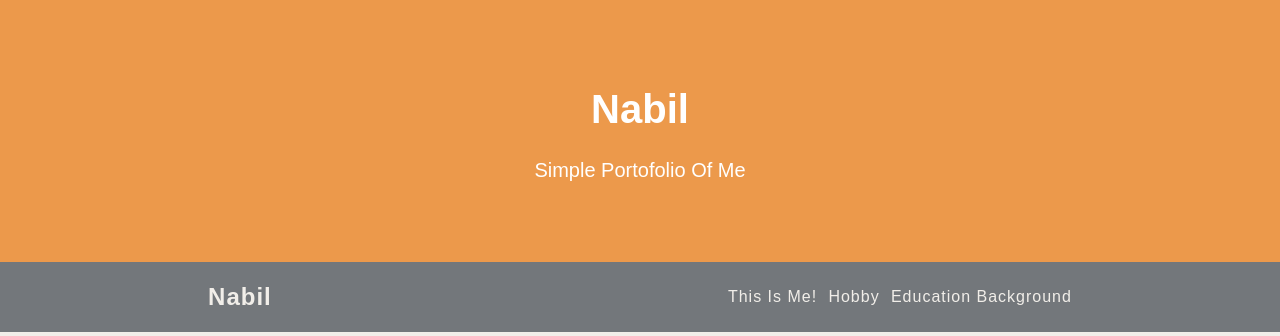
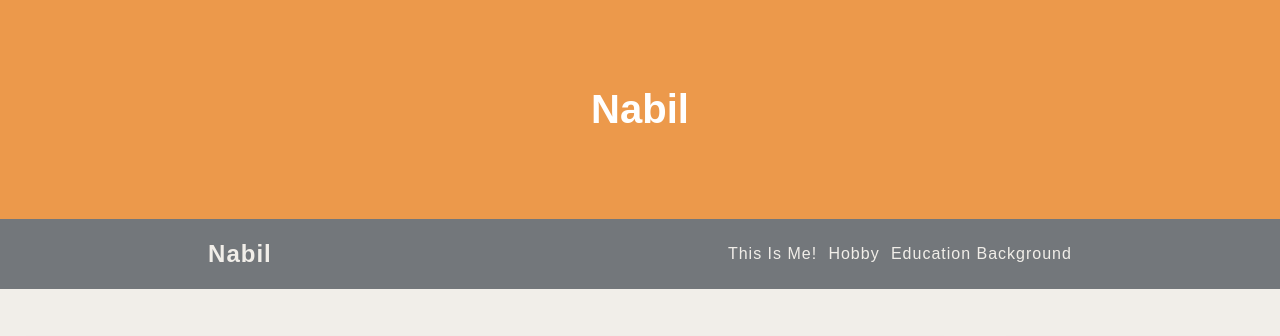
Before and after one commit to mnabiladzikri/BiodataNabil, a plain HTML site: page index.html in a window 1280 px wide. Shown: the top 336 px of the page. Drawn offline with Linux system fonts and the light colour scheme; a web font is replaced by a local one.

Commit message:
minor update index.html
just deleted <p>Simple Portofolio Of Me</p>

```diff
--- a/index.html
+++ b/index.html
@@ -14,7 +14,6 @@
     <header>
         <div class="jumbotron">
             <h1>Nabil</h1>
-            <p>Simple Portofolio Of Me</p>
         </div>
 
         <nav>
```
